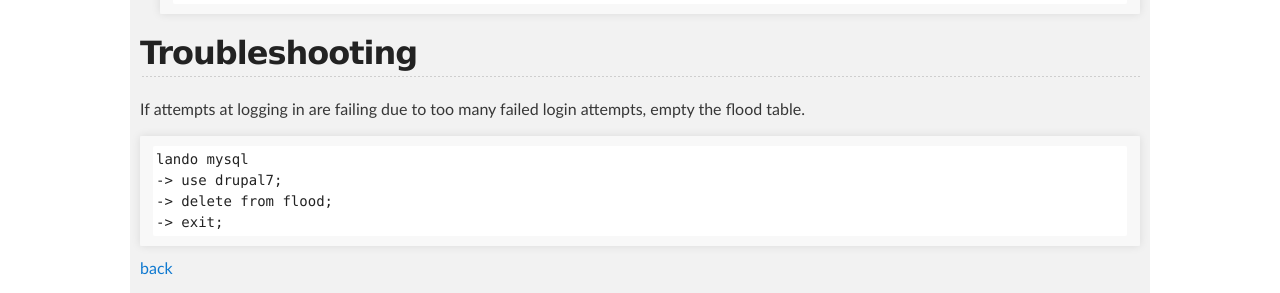
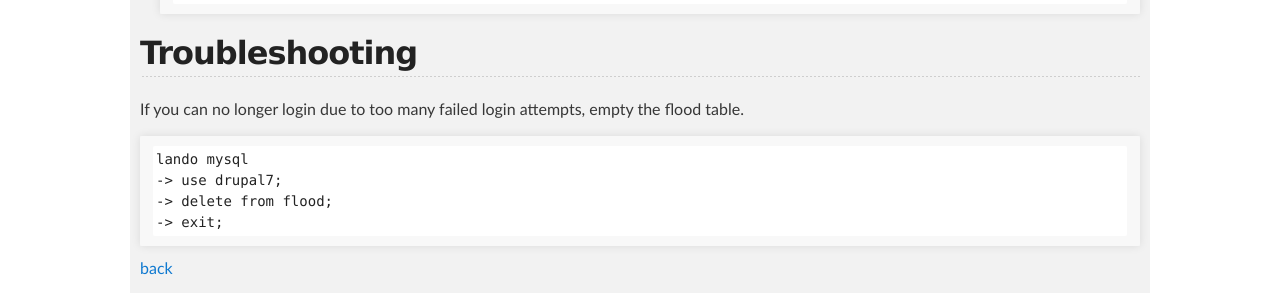
Before and after one commit to cathysnider/cathysnider.github.io, a Jekyll site: the page built from behat.md, in a window 1280 px wide. Shown: the part 1258-1551 px from the top of the page. Built offline with Jekyll 4.4.1, drawn with Linux system fonts in a browser that asks for light colours.

Commit message:
behat update

````diff
--- a/behat.md
+++ b/behat.md
@@ -52,7 +52,7 @@ To test with Behat, you'll need to enable all the bundles and install local user
 
 ## Troubleshooting
 
-If attempts at logging in are failing due to too many failed login attempts, empty the flood table.
+If you can no longer login due to too many failed login attempts, empty the flood table.
 ```
 lando mysql
 -> use drupal7;
````
